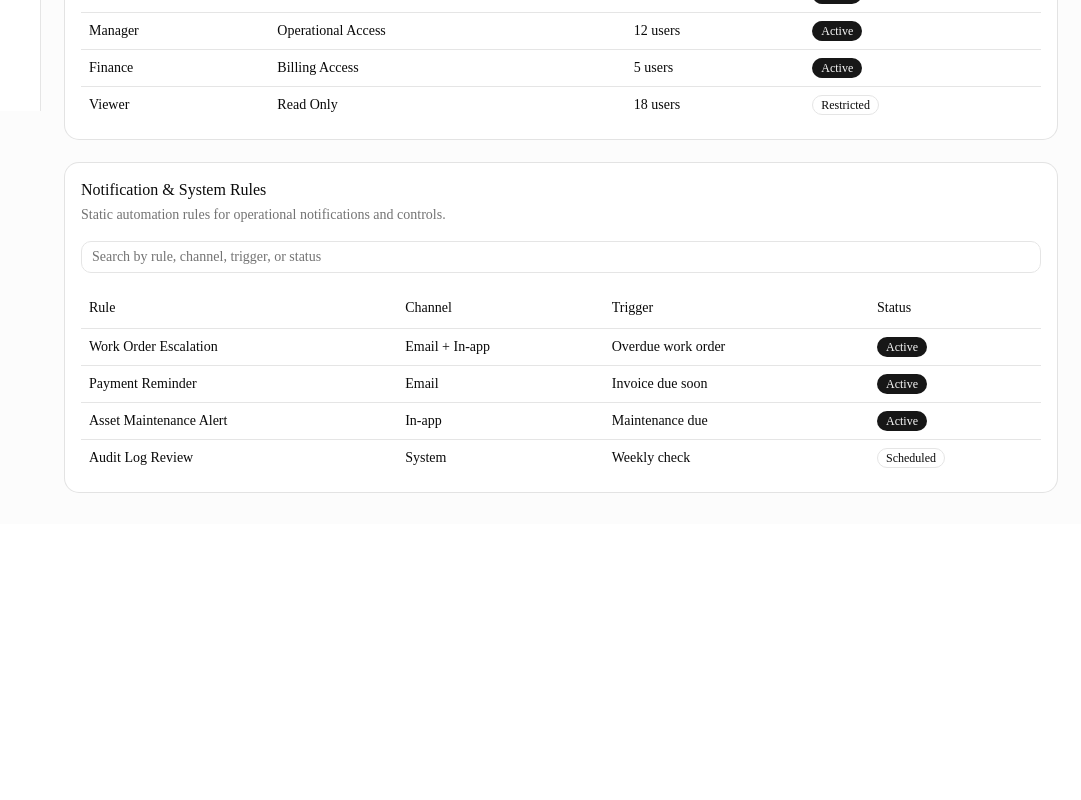
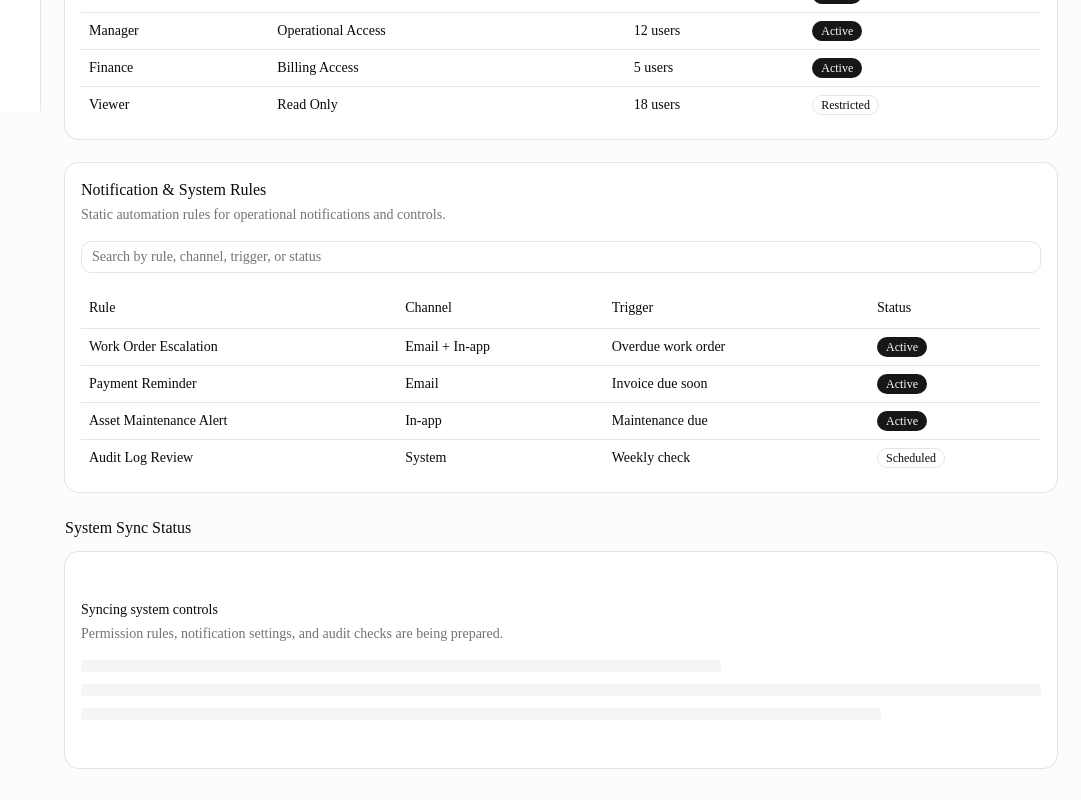
Before and after one commit to xiaowang93/opskit-admin, a Next.js app: page /settings in a window 1280 px wide. Shown: the part 689-1489 px from the top of the page, without its empty margins (199-1280 px from the left). Before the commit the page ends 1213 px from the top, so only its background shows below. Built offline with nearby package versions, Linux system fonts and the light colour scheme.

Commit message:
Add loading state component

```diff
--- a/src/app/settings/page.tsx
+++ b/src/app/settings/page.tsx
@@ -1,5 +1,6 @@
 import { AdminShell } from "@/components/admin-shell";
 import { DataTableCard } from "@/components/data-table-card";
+import { LoadingState } from "@/components/loading-state";
 import { PageHeader } from "@/components/page-header";
 import { StatusBadge } from "@/components/status-badge";
 import { SummaryCardGrid } from "@/components/summary-card-grid";
@@ -96,6 +97,14 @@ export default function SettingsPage() {
             <StatusBadge key={`${rule.rule}-status`} status={rule.status} />,
           ])}
         />
+
+        <section className="grid gap-3">
+          <h2 className="text-base font-medium">System Sync Status</h2>
+          <LoadingState
+            title="Syncing system controls"
+            description="Permission rules, notification settings, and audit checks are being prepared."
+          />
+        </section>
       </div>
     </AdminShell>
   );
--- /dev/null
+++ b/src/components/loading-state.tsx
@@ -0,0 +1,25 @@
+import { Card, CardContent } from "@/components/ui/card";
+
+type LoadingStateProps = {
+  title: string;
+  description: string;
+};
+
+export function LoadingState({ title, description }: LoadingStateProps) {
+  return (
+    <Card>
+      <CardContent className="grid gap-4 py-8">
+        <div className="grid gap-1">
+          <h3 className="text-sm font-medium">{title}</h3>
+          <p className="text-sm text-muted-foreground">{description}</p>
+        </div>
+
+        <div className="grid gap-3" aria-hidden="true">
+          <div className="h-3 w-2/3 animate-pulse rounded bg-muted" />
+          <div className="h-3 w-full animate-pulse rounded bg-muted" />
+          <div className="h-3 w-5/6 animate-pulse rounded bg-muted" />
+        </div>
+      </CardContent>
+    </Card>
+  );
+}
```
